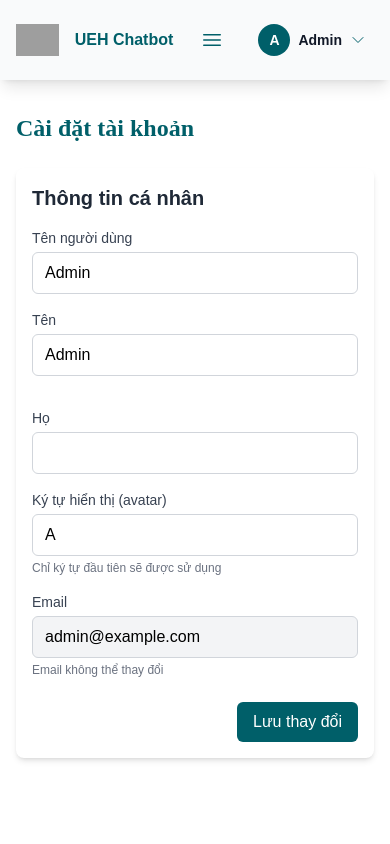
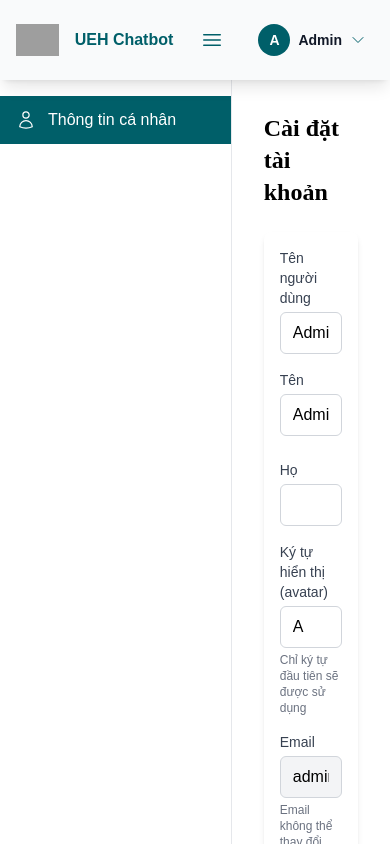
Before and after one commit to AnVuTrong/practice-redux, a React (Create React App) app: page /settings in a window 390 px wide. Built offline with nearby package versions, Linux system fonts and the light colour scheme; grey boxes are pictures that could not be loaded.

Commit message:
Refactor settings components and layout with improved styling and responsiveness

```diff
--- a/src/components/settings.components/FormField.component.tsx
+++ b/src/components/settings.components/FormField.component.tsx
@@ -25,11 +25,11 @@ export const FormField: React.FC<FormFieldProps> = ({
   disabled = false,
   maxLength,
   helpText,
-  className = '',
+  className = ''
 }) => {
   return (
     <div className={`mb-4 ${className}`}>
-      <label htmlFor={id} className="block text-sm font-medium text-gray-700 mb-1">
+      <label htmlFor={id} className='block text-sm font-medium text-gray-700 mb-1'>
         {label}
       </label>
       <input
@@ -44,7 +44,7 @@ export const FormField: React.FC<FormFieldProps> = ({
         className={`w-full px-3 py-2 border border-gray-300 rounded-md focus:outline-none focus:ring-2 focus:ring-primary focus:border-transparent
           ${disabled ? 'bg-gray-100 cursor-not-allowed' : ''}`}
       />
-      {helpText && <p className="text-xs text-gray-500 mt-1">{helpText}</p>}
+      {helpText && <p className='text-xs text-gray-500 mt-1'>{helpText}</p>}
     </div>
   );
 };
--- a/src/components/settings.components/FormSection.component.tsx
+++ b/src/components/settings.components/FormSection.component.tsx
@@ -1,19 +1,15 @@
 import React from 'react';
 
 interface FormSectionProps {
-  title: string;
+  title?: string;
   children: React.ReactNode;
   className?: string;
 }
 
-export const FormSection: React.FC<FormSectionProps> = ({
-  title,
-  children,
-  className = ''
-}) => {
+export const FormSection: React.FC<FormSectionProps> = ({ title = '', children, className = '' }) => {
   return (
     <div className={`mb-6 ${className}`}>
-      <h2 className="text-xl font-semibold text-gray-800 mb-4">{title}</h2>
+      {title && <h2 className='text-xl font-semibold text-gray-800 mb-4'>{title}</h2>}
       {children}
     </div>
   );
--- a/src/components/settings.components/PersonalInfoSection.component.tsx
+++ b/src/components/settings.components/PersonalInfoSection.component.tsx
@@ -14,58 +14,35 @@ interface PersonalInfoSectionProps {
   onChange: (e: React.ChangeEvent<HTMLInputElement>) => void;
 }
 
-export const PersonalInfoSection: React.FC<PersonalInfoSectionProps> = ({
-  formData,
-  currentUser,
-  onChange
-}) => {
+export const PersonalInfoSection: React.FC<PersonalInfoSectionProps> = ({ formData, currentUser, onChange }) => {
   return (
-    <FormSection title="Thông tin cá nhân">
-      <FormField
-        id="name"
-        name="name"
-        label="Tên người dùng"
-        value={formData.name}
-        onChange={onChange}
-        required
-      />
+    <FormSection title=''>
+      <FormField id='name' name='name' label='Tên người dùng' value={formData.name} onChange={onChange} required />
 
-      <div className="grid grid-cols-1 md:grid-cols-2 gap-4">
-        <FormField
-          id="firstName"
-          name="firstName"
-          label="Tên"
-          value={formData.firstName}
-          onChange={onChange}
-        />
+      <div className='flex flex-col gap-2'>
+        <FormField id='firstName' name='firstName' label='Tên' value={formData.firstName} onChange={onChange} />
 
-        <FormField
-          id="lastName"
-          name="lastName"
-          label="Họ"
-          value={formData.lastName}
-          onChange={onChange}
-        />
+        <FormField id='lastName' name='lastName' label='Họ' value={formData.lastName} onChange={onChange} />
       </div>
 
       <FormField
-        id="avatar"
-        name="avatar"
-        label="Ký tự hiển thị (avatar)"
+        id='avatar'
+        name='avatar'
+        label='Ký tự hiển thị (avatar)'
         value={formData.avatar}
         onChange={onChange}
         maxLength={1}
-        helpText="Chỉ ký tự đầu tiên sẽ được sử dụng"
+        helpText='Chỉ ký tự đầu tiên sẽ được sử dụng'
       />
 
       <FormField
-        id="email"
-        name="email"
-        label="Email"
+        id='email'
+        name='email'
+        label='Email'
         value={currentUser.email || ''}
         onChange={() => {}}
         disabled
-        helpText="Email không thể thay đổi"
+        helpText='Email không thể thay đổi'
       />
     </FormSection>
   );
--- a/src/components/settings.components/ProfileForm.component.tsx
+++ b/src/components/settings.components/ProfileForm.component.tsx
@@ -24,7 +24,7 @@ export const ProfileForm: React.FC<ProfileFormProps> = ({ currentUser }) => {
     name: '',
     firstName: '',
     lastName: '',
-    avatar: '',
+    avatar: ''
   });
 
   // Initialize form with current user data
@@ -42,10 +42,10 @@ export const ProfileForm: React.FC<ProfileFormProps> = ({ currentUser }) => {
 
     // Validate form - provide validation rules for all fields
     const validationRules = {
-      name: (value: string) => value.trim() ? null : 'Tên người dùng là bắt buộc',
+      name: (value: string) => (value.trim() ? null : 'Tên người dùng là bắt buộc'),
       firstName: (value: string) => null, // No validation required
       lastName: (value: string) => null, // No validation required
-      avatar: (value: string) => value.trim() ? null : 'Ký tự hiển thị là bắt buộc'
+      avatar: (value: string) => (value.trim() ? null : 'Ký tự hiển thị là bắt buộc')
     };
 
     if (!formManager.validate(validationRules)) {
@@ -56,12 +56,14 @@ export const ProfileForm: React.FC<ProfileFormProps> = ({ currentUser }) => {
 
     try {
       // Update user profile in Redux store
-      dispatch(updateUserProfile({
-        name: state.formData.name,
-        firstName: state.formData.firstName,
-        lastName: state.formData.lastName,
-        avatar: state.formData.avatar.charAt(0).toUpperCase(), // Just use the first character as avatar
-      }));
+      dispatch(
+        updateUserProfile({
+          name: state.formData.name,
+          firstName: state.formData.firstName,
+          lastName: state.formData.lastName,
+          avatar: state.formData.avatar.charAt(0).toUpperCase() // Just use the first character as avatar
+        })
+      );
 
       // Show success message
       formManager.setSaved(true);
@@ -74,24 +76,20 @@ export const ProfileForm: React.FC<ProfileFormProps> = ({ currentUser }) => {
   };
 
   // Get actual error messages (filter out undefined/null values)
-  const errorMessages = Object.values(state.errors).filter(error => error);
+  const errorMessages = Object.values(state.errors).filter((error) => error);
 
   return (
     <form onSubmit={handleSubmit}>
-      <PersonalInfoSection
-        formData={state.formData}
-        currentUser={currentUser}
-        onChange={(e) => formManager.handleInputChange(e)}
-      />
+      <PersonalInfoSection formData={state.formData} currentUser={currentUser} onChange={(e) => formManager.handleInputChange(e)} />
 
       <FormActions isSaving={state.isLoading} />
 
-      {state.isSaved && <SuccessMessage message="Thay đổi đã được lưu thành công!" />}
+      {state.isSaved && <SuccessMessage message='Thay đổi đã được lưu thành công!' />}
 
       {/* Display validation errors if any */}
       {errorMessages.length > 0 && (
-        <div className="mt-4 p-2 bg-red-100 text-red-800 rounded-md">
-          <ul className="list-disc pl-5">
+        <div className='mt-4 p-2 bg-red-100 text-red-800 rounded-md'>
+          <ul className='list-disc pl-5'>
             {errorMessages.map((error, index) => (
               <li key={index}>{error}</li>
             ))}
--- /dev/null
+++ b/src/components/settings.components/SettingsSidebar.component.tsx
@@ -0,0 +1,26 @@
+import React from 'react';
+import { Link, useLocation } from 'react-router-dom';
+
+export const SettingsSidebar: React.FC = () => {
+  const location = useLocation();
+  const isPersonalInfoActive = location.pathname === '/settings';
+
+  return (
+    <div className='w-64 border-r border-secondary h-full'>
+      <div className='py-4'>
+        <Link to='/settings' className={`flex items-center w-full ${isPersonalInfoActive ? 'bg-primary text-white' : 'hover:bg-secondary'}`}>
+          <div className='flex items-center py-3 px-4 w-full'>
+            <svg xmlns='http://www.w3.org/2000/svg' fill='none' viewBox='0 0 24 24' strokeWidth='1.5' stroke='currentColor' className='w-5 h-5 mr-3'>
+              <path
+                strokeLinecap='round'
+                strokeLinejoin='round'
+                d='M15.75 6a3.75 3.75 0 1 1-7.5 0 3.75 3.75 0 0 1 7.5 0ZM4.501 20.118a7.5 7.5 0 0 1 14.998 0A17.933 17.933 0 0 1 12 21.75c-2.676 0-5.216-.584-7.499-1.632Z'
+              />
+            </svg>
+            <span>Thông tin cá nhân</span>
+          </div>
+        </Link>
+      </div>
+    </div>
+  );
+};
--- a/src/components/settings.components/SuccessMessage.component.tsx
+++ b/src/components/settings.components/SuccessMessage.component.tsx
@@ -5,9 +5,5 @@ interface SuccessMessageProps {
 }
 
 export const SuccessMessage: React.FC<SuccessMessageProps> = ({ message }) => {
-  return (
-    <div className="mt-4 p-2 bg-green-100 text-green-800 rounded-md text-center">
-      {message}
-    </div>
-  );
+  return <div className='mt-4 p-2 bg-green-100 text-green-800 rounded-md text-center'>{message}</div>;
 };
--- a/src/pages/Settings.page.tsx
+++ b/src/pages/Settings.page.tsx
@@ -1,25 +1,30 @@
 import React from 'react';
 import { useAppSelector } from '../hooks/redux.hook';
 import { ProfileForm } from '../components/settings.components/ProfileForm.component';
+import { SettingsSidebar } from '../components/settings.components/SettingsSidebar.component';
 
 const Settings = () => {
-  const { currentUser } = useAppSelector(state => state.user);
+  const { currentUser } = useAppSelector((state) => state.user);
 
   if (!currentUser) {
     return (
-      <div className="flex justify-center items-center h-full">
+      <div className='flex justify-center items-center h-full'>
         <p>Please log in to view settings</p>
       </div>
     );
   }
 
   return (
-    <div className="flex-1 overflow-y-auto">
-      <div className="container mx-auto px-4 py-8 max-w-2xl min-h-min">
-        <h1 className="text-2xl font-bold text-primary mb-6">Cài đặt tài khoản</h1>
-
-        <div className="bg-white rounded-lg shadow-md p-4 md:p-6 mb-8">
-          <ProfileForm currentUser={currentUser} />
+    <div className='flex-1 overflow-y-auto h-full'>
+      <div className='flex h-full min-h-screen'>
+        <SettingsSidebar />
+        <div className='flex-1 p-8'>
+          <div className='max-w-2xl mx-auto'>
+            <h1 className='text-2xl font-bold mb-6'>Cài đặt tài khoản</h1>
+            <div className='bg-white rounded-lg shadow-md p-4 md:p-6 mb-8'>
+              <ProfileForm currentUser={currentUser} />
+            </div>
+          </div>
         </div>
       </div>
     </div>
```
Also changed, not shown: src/components/settings.components/FormActions.component.tsx (+4 -7 lines).
